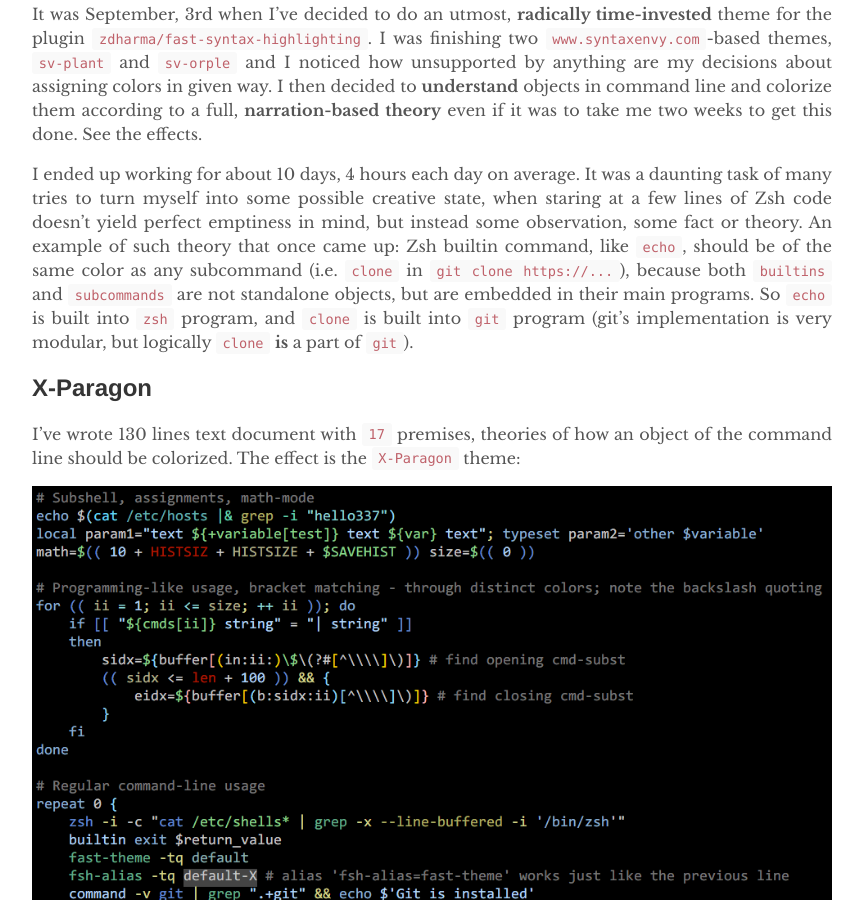
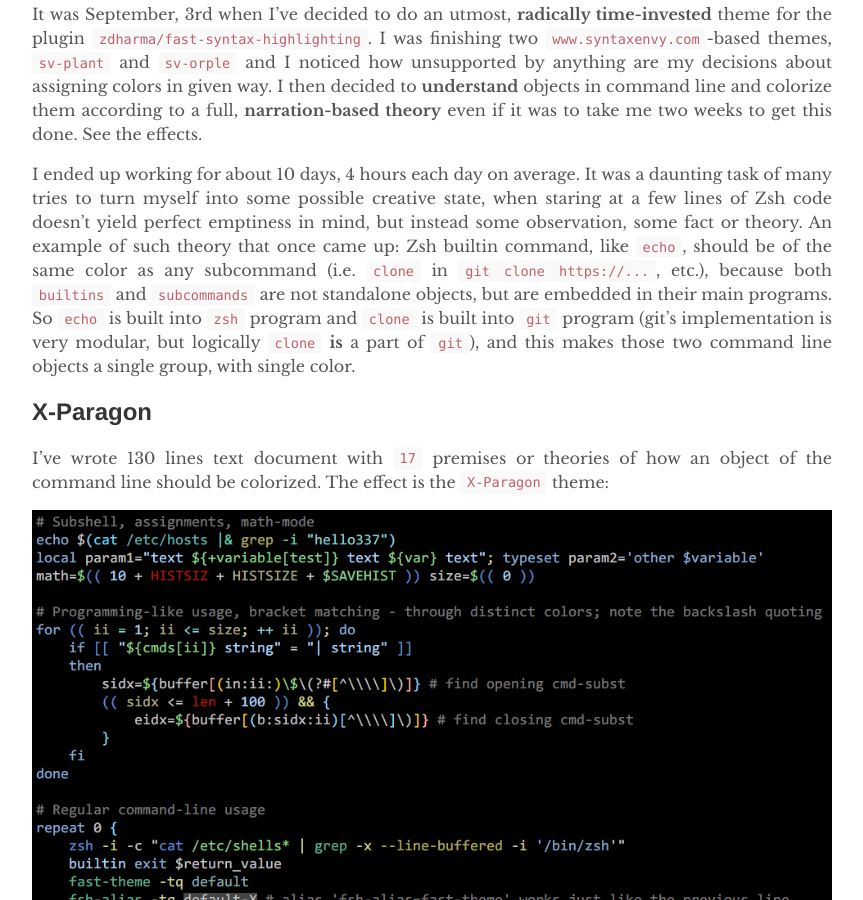
Before and after one commit to zdharma-continuum/zdharma-continuum.github.io, a Jekyll site: the page built from _posts/2018-09-17-New-40-working-hours,-next-generation-themes.markdown, in a window 1280 px wide and 900 px high, scrolled down 389 px. Shown: the whole window, without its empty margins (208-1071 px from the left). Built offline with Jekyll 4.4.1, drawn with Linux system fonts in a browser that asks for light colours; some of the changed text lies outside the part shown.

Commit message:
Second errata on last blog post

```diff
--- a/_posts/2018-09-17-New-40-working-hours,-next-generation-themes.markdown
+++ b/_posts/2018-09-17-New-40-working-hours,-next-generation-themes.markdown
@@ -18,15 +18,16 @@ I ended up working for about 10 days, 4 hours each day on average. It was a daun
 tries to turn myself into some possible creative state, when staring at a few lines of Zsh code
 doesn't yield perfect emptiness in mind, but instead some observation, some fact or theory. An
 example of such theory that once came up: Zsh builtin command, like `echo`, should be of the same
-color as any subcommand (i.e. `clone` in `git clone https://...`), because both `builtins` and
+color as any subcommand (i.e. `clone` in `git clone https://...`, etc.), because both `builtins` and
 `subcommands` are not standalone objects, but are embedded in their main programs. So `echo` is
-built into `zsh` program, and `clone` is built into `git` program (git's implementation is very
-modular, but logically `clone` **is** a part of `git`).
+built into `zsh` program and `clone` is built into `git` program (git's implementation is very
+modular, but logically `clone` **is** a part of `git`), and this makes those two command line
+objects a single group, with single color.
 
 ## X-Paragon
 
-I've wrote 130 lines text document with `17` premises, theories of how an object of the command line
-should be colorized. The effect is the `X-Paragon` theme:
+I've wrote 130 lines text document with `17` premises or theories of how an object of the command
+line should be colorized. The effect is the `X-Paragon` theme:
 
 ![x-paragon theme](/assets/x-paragon.png)
 
@@ -105,18 +106,20 @@ properties.
 ## Setting themes
 
 Invoke e.g. `fast-theme ./x-paragon.ini` after downloading the theme file. For `q-jmnemonic`, which
-is shipped with the newest `fast-syntax-highlighting` version, the path can be skipped, i.e.
+is shipped with the newest `fast-syntax-highlighting` version, the path can be skipped, i.e. invoke
+just
 `fast-theme q-jmnemonic`. Use option `-t` to display the same block of Zsh code as the screenshots
-are using.
+are using, to test the theme.
 
 # Conclusions
 
 The themes should have significant value in them, because:
 
- - they're based on SyntaxEnvy theme generator, which
+ - they're based on the great [SyntaxEnvy](https://www.syntaxenvy.com) theme generator, which
    [promises](http://www.boronine.com/2012/10/06/My-Progress-On-HUSL/) constant lightness and
    saturation,
- - colors in them are obtained with `CIE L*a*b` color space, which promises to do a most faithful
+ - colors in them are obtained with [CIE L\*a\*b](https://en.wikipedia.org/wiki/CIELAB_color_space)
+   color space, which promises to do a most faithful
    reduction from 24-bit color into 8-bit xterm-256 palette,
  - they're created during as much as 10 days of thinking on backing-up theory on color allocation.
 
```
